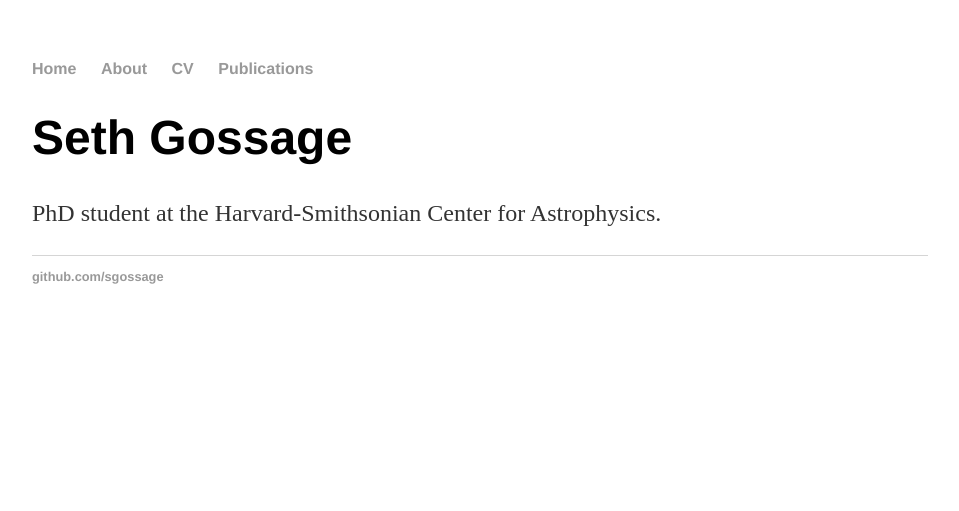
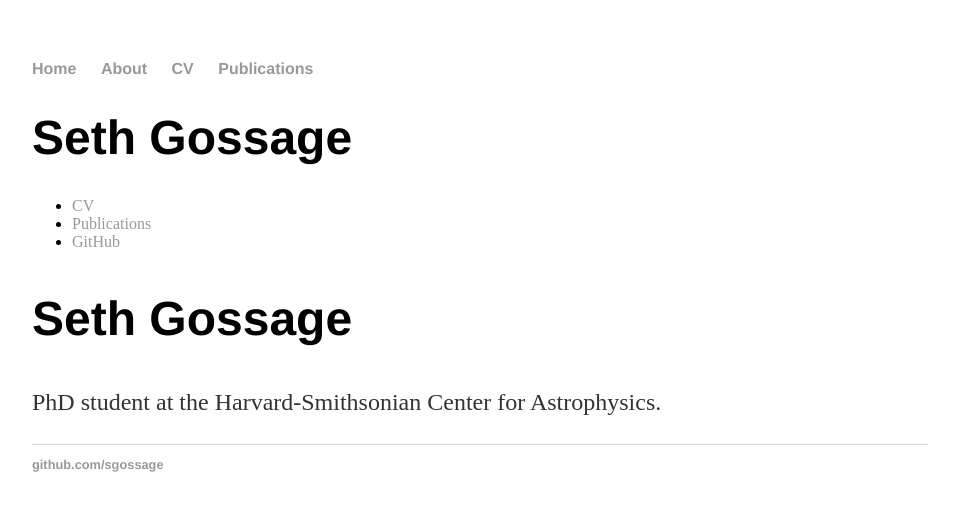
Before and after one commit to sgossage/sgossage.github.io, a Jekyll site: the page built from index.html, in a window 1280 px wide. Shown: the top 511 px of the page, without its empty margins (160-1119 px from the left). Built offline with Jekyll 4.4.1, drawn with Linux system fonts in a browser that asks for light colours.

Commit message:
Trying to make publications list

```diff
--- a/index.html
+++ b/index.html
@@ -2,7 +2,25 @@
 layout: default
 title: Seth Gossage
 ---
-<div class="blurb">
-	<h1>Seth Gossage</h1>
-	<p>PhD student at the Harvard-Smithsonian Center for Astrophysics.</p>
-</div><!-- /.blurb -->
+<div class="wrapper">
+      <header>
+        <h1>Seth Gossage</h1>
+        <ul>
+            <li><a href="">
+	      CV
+            </a></li>
+            <li><a href="">
+              Publications
+	    </a></li>
+	    <li><a href="https://github.com/sgossage/">
+              GitHub
+            </a></li>
+
+        </ul>
+      </header>
+      <section>
+        <div class="blurb">
+            <h1>Seth Gossage</h1>
+	        <p>PhD student at the Harvard-Smithsonian Center for Astrophysics.</p>
+        </div>
+</div>
```
